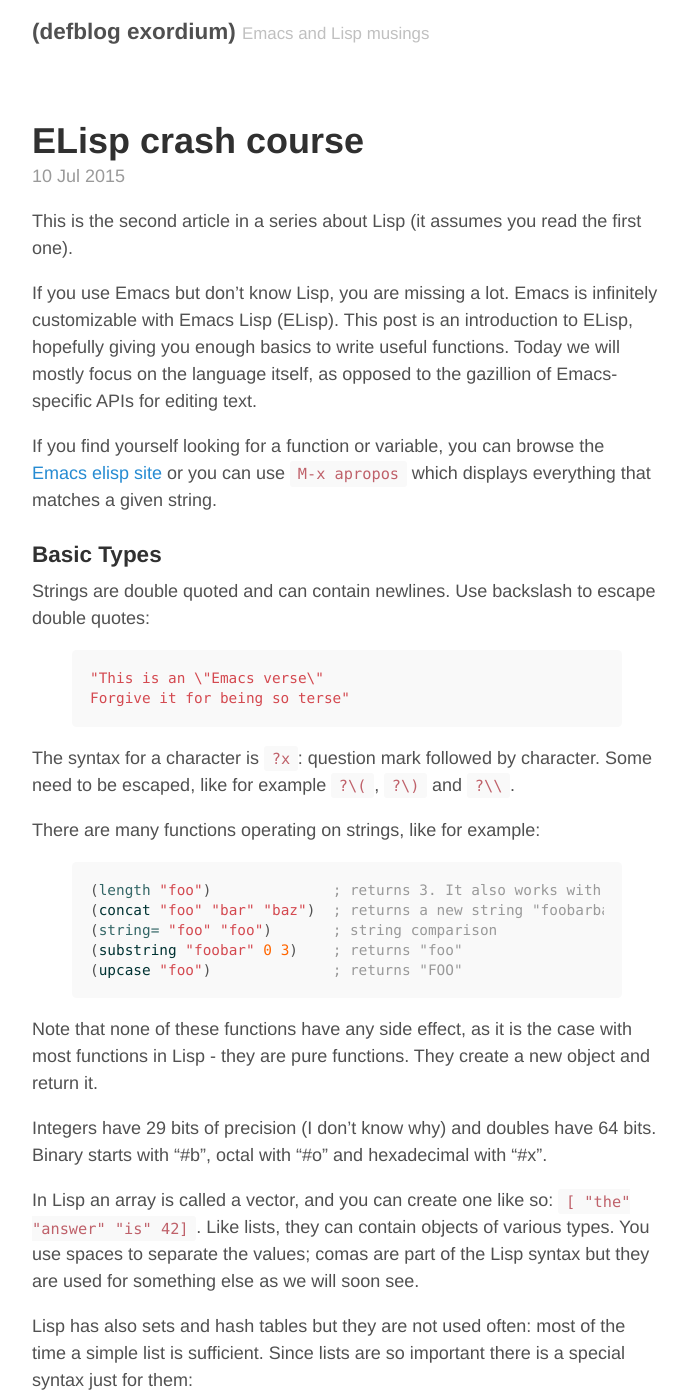
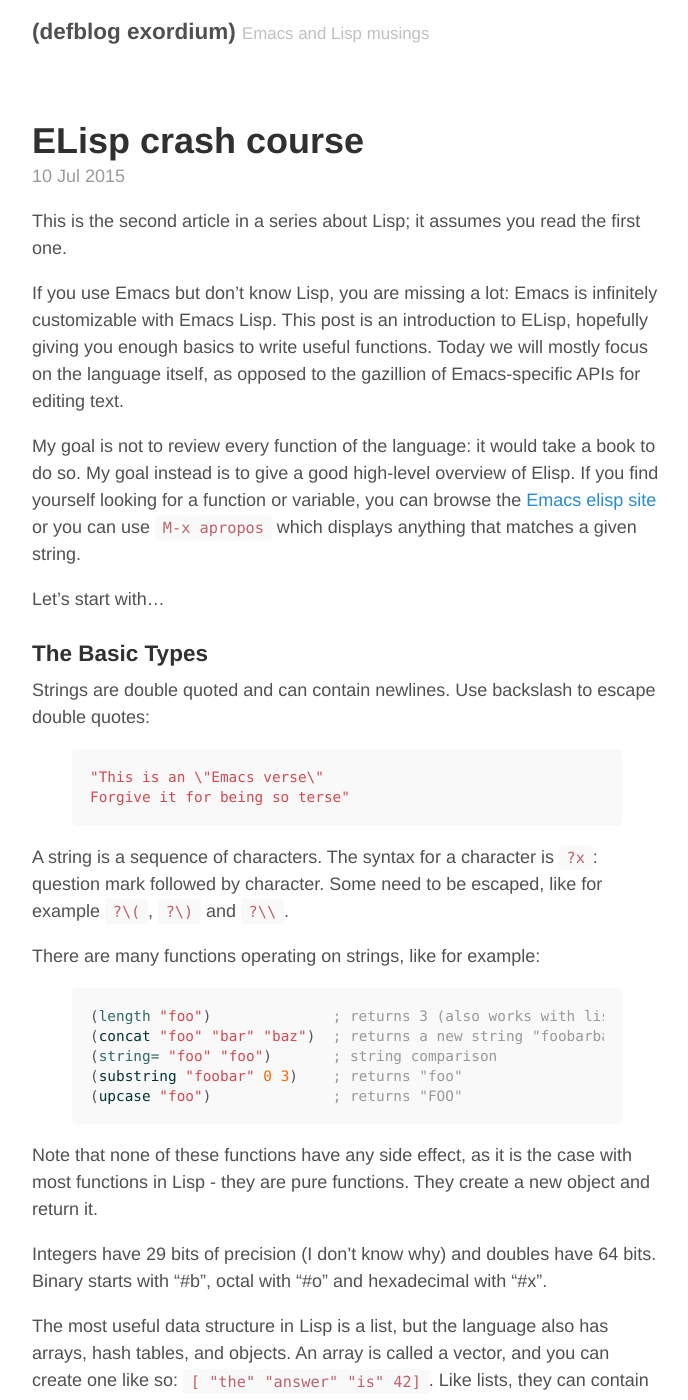
Before and after one commit to philippe-grenet/philippe-grenet.github.io, a Jekyll site: the page built from _posts/2015-07-10-lisp-part-2.md, in a window 1280 px wide and 1400 px high. Shown: the whole window, without its empty margins (293-981 px from the left). Built offline with Jekyll 4.4.1, drawn with Linux system fonts in a browser that asks for light colours; some of the changed text lies outside the part shown.

Commit message:
Minor things

```diff
--- a/_posts/2015-07-10-lisp-part-2.md
+++ b/_posts/2015-07-10-lisp-part-2.md
@@ -4,21 +4,25 @@ title: "ELisp crash course"
 date: 2015-07-10
 ---
 
-This is the second article in a series about Lisp (it assumes you read the
-first one).
+This is the second article in a series about Lisp; it assumes you read the
+first one.
 
-If you use Emacs but don't know Lisp, you are missing a lot. Emacs is
-infinitely customizable with Emacs Lisp (ELisp). This post is an introduction
-to ELisp, hopefully giving you enough basics to write useful functions. Today
-we will mostly focus on the language itself, as opposed to the gazillion of
+If you use Emacs but don't know Lisp, you are missing a lot: Emacs is
+infinitely customizable with Emacs Lisp. This post is an introduction to ELisp,
+hopefully giving you enough basics to write useful functions. Today we will
+mostly focus on the language itself, as opposed to the gazillion of
 Emacs-specific APIs for editing text.
 
-If you find yourself looking for a function or variable, you can browse the
+My goal is not to review every function of the language: it would take a book
+to do so. My goal instead is to give a good high-level overview of Elisp. If
+you find yourself looking for a function or variable, you can browse the
 [Emacs elisp site](http://www.gnu.org/software/emacs/manual/html_node/elisp/)
-or you can use `M-x apropos` which displays everything that matches a given
+or you can use `M-x apropos` which displays anything that matches a given
 string.
 
-### Basic Types
+Let's start with...
+
+### The Basic Types
 
 Strings are double quoted and can contain newlines. Use backslash to escape
 double quotes:
@@ -28,13 +32,14 @@ double quotes:
 Forgive it for being so terse"
 {% endhighlight %}
 
-The syntax for a character is `?x`: question mark followed by character. Some
-need to be escaped, like for example `?\(`, `?\)` and `?\\`.
+A string is a sequence of characters. The syntax for a character is `?x`:
+question mark followed by character. Some need to be escaped, like for example
+`?\(`, `?\)` and `?\\`.
 
 There are many functions operating on strings, like for example:
 
 {% highlight lisp %}
-(length "foo")              ; returns 3. It also works with lists.
+(length "foo")              ; returns 3 (also works with lists)
 (concat "foo" "bar" "baz")  ; returns a new string "foobarbaz"
 (string= "foo" "foo")       ; string comparison
 (substring "foobar" 0 3)    ; returns "foo"
@@ -48,14 +53,13 @@ return it.
 Integers have 29 bits of precision (I don't know why) and doubles have 64
 bits. Binary starts with "#b", octal with "#o" and hexadecimal with "#x".
 
-In Lisp an array is called a vector, and you can create one like so:
-`[ "the" "answer" "is" 42]`. Like lists, they can contain objects of various
-types. You use spaces to separate the values; comas are part of the Lisp syntax
-but they are used for something else as we will soon see.
+The most useful data structure in Lisp is a list, but the language also has
+arrays, hash tables, and objects. An array is called a vector, and you can
+create one like so: `[ "the" "answer" "is" 42]`. Like lists, they can contain
+objects of various types. You use spaces to separate the values; comas are part
+of the Lisp syntax but they are used for something else as we will soon see.
 
-Lisp has also sets and hash tables but they are not used often: most of the
-time a simple list is sufficient. Since lists are so important there is a
-special syntax just for them:
+Since lists are so important there is a special syntax just for them:
 
 {% highlight lisp %}
 'a               ; => a
@@ -371,7 +375,7 @@ each element of a list and returns a list of the results:
 
 ### Interactive functions
 
-Lets use our fresh knowledge to do something useful. Sometimes I want to
+Let's use our fresh knowledge to do something useful. Sometimes I want to
 include a separator in a comment, e.g. a sequence of dashes or tildas that
 fills up the rest of the line until the 80 character column (the `fill-column`
 variable defines that limit). For example, if I type "// Begin of test" I want
```
